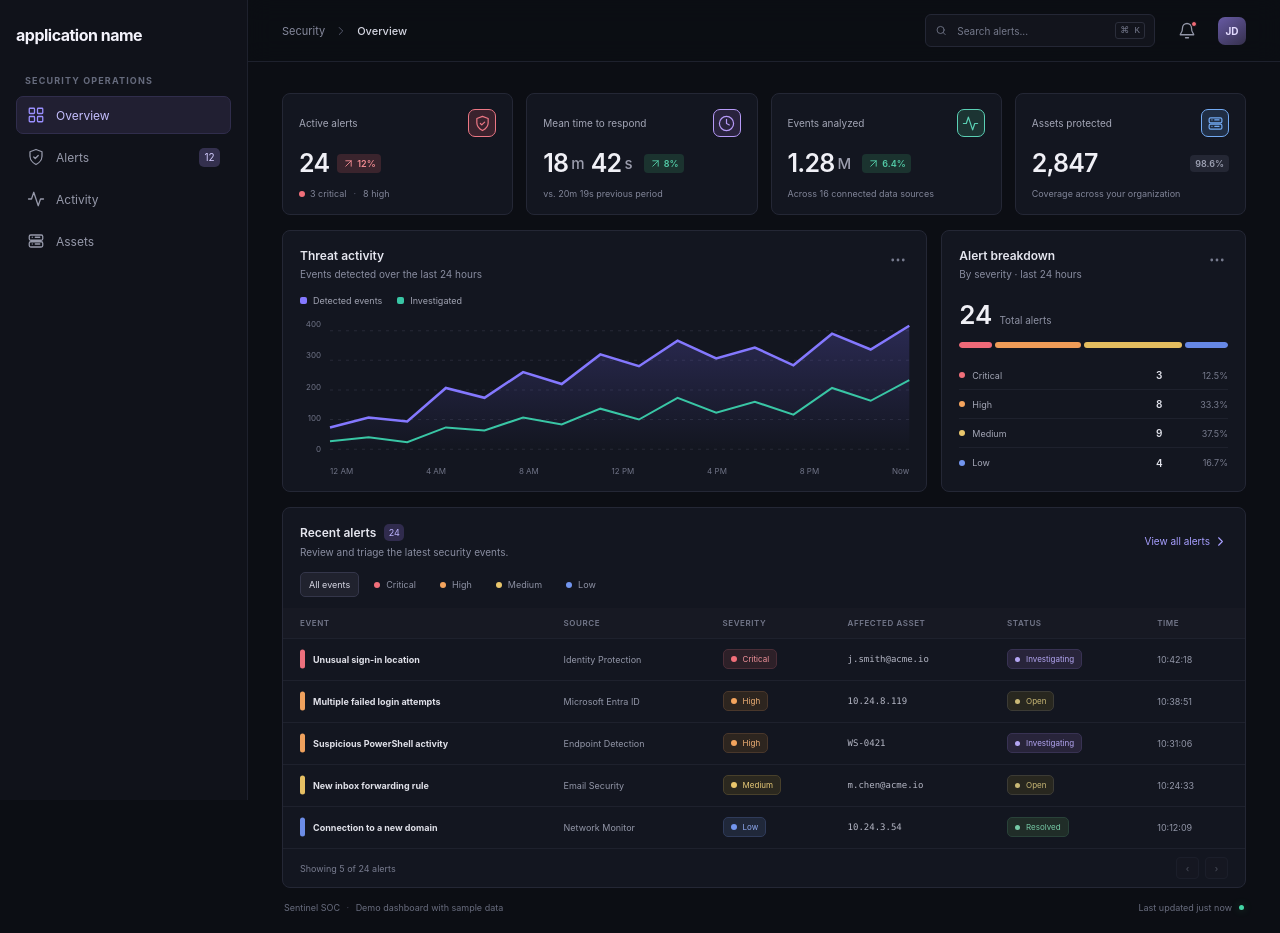
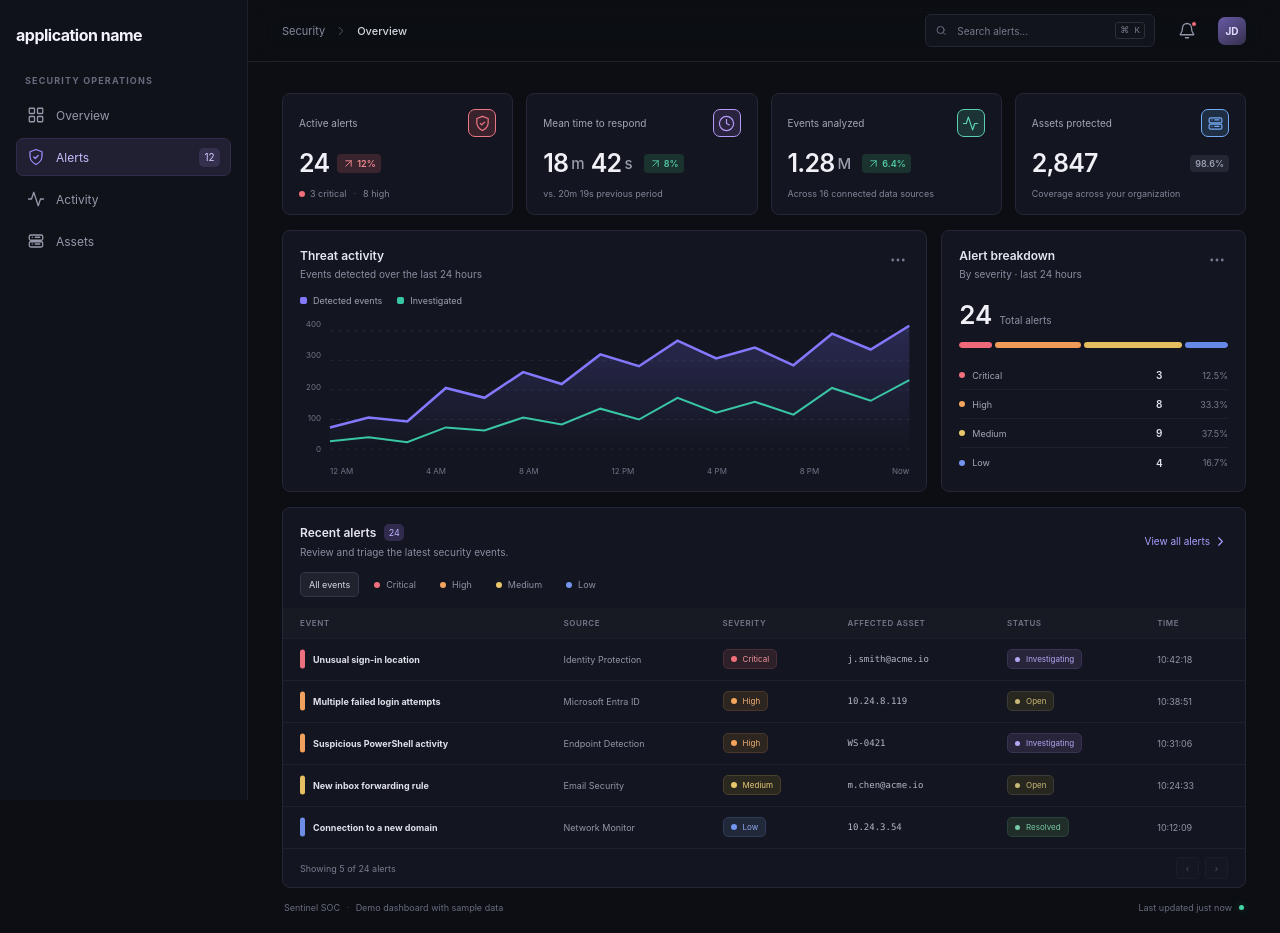
Before and after one commit to Andretjuhh/SOC2, a React (Vite) app in the folder frontend/: page /alerts in a window 1280 px wide. Built offline with nearby package versions, Linux system fonts and the light colour scheme.

Commit message:
Sidebar highlight for current url location, uses .active from css

```diff
--- a/frontend/src/layouts/Sidebar.jsx
+++ b/frontend/src/layouts/Sidebar.jsx
@@ -1,6 +1,6 @@
 import { useState } from 'react'
 import Icon from './Icon.jsx'
-import { Link } from 'react-router-dom'
+import { NavLink } from 'react-router-dom'
 
 function Sidebar() {
   return (
@@ -9,25 +9,25 @@ function Sidebar() {
 
       <div className="nav-label">SECURITY OPERATIONS</div>
       <nav className="main-nav" aria-label="Main navigation">
-        <Link className="nav-link active" to="/overview">
+        <NavLink className="nav-link" to="/overview">
           <Icon name="grid" />
           <span>Overview</span>
-        </Link>
-        <Link className="nav-link" to="/alerts">
+        </NavLink>
+        <NavLink className="nav-link" to="/alerts">
           <span className="nav-icon">
             <Icon name="shield" />
           </span>
           <span>Alerts</span>
           <span className="nav-count">12</span>
-        </Link>
-        <Link className="nav-link" to="/activity">
+        </NavLink>
+        <NavLink className="nav-link" to="/activity">
           <Icon name="activity" />
           <span>Activity</span>
-        </Link>
-        <Link className="nav-link" to="/assets">
+        </NavLink>
+        <NavLink className="nav-link" to="/assets">
           <Icon name="server" />
           <span>Assets</span>
-        </Link>
+        </NavLink>
       </nav>
     </aside>
   )
--- a/frontend/src/styles/App.css
+++ b/frontend/src/styles/App.css
@@ -37,7 +37,7 @@
   color: #f3f2fb;
   font-size: 16px;
   font-weight: 700;
-  letter-spacing: -.5px;
+  letter-spacing: -0.5px;
 }
 
 .brand-name span {
@@ -136,7 +136,9 @@
   color: #9699aa;
   font-size: 12px;
   text-decoration: none;
-  transition: color .15s, background .15s;
+  transition:
+    color 0.15s,
+    background 0.15s;
 }
 
 .nav-link:hover {
@@ -297,7 +299,9 @@
   border: 1px solid #2b2e3b;
   border-radius: 3px;
   color: #73778a;
-  font: 9px ui-monospace, monospace;
+  font:
+    9px ui-monospace,
+    monospace;
 }
 
 .icon-button {
@@ -363,7 +367,7 @@
   color: #f0f0f6;
   font-size: clamp(23px, 2.4vw, 29px);
   font-weight: 600;
-  letter-spacing: -.8px;
+  letter-spacing: -0.8px;
 }
 
 .wave {
@@ -472,7 +476,7 @@
   color: #f0f0f6;
   font-size: 25px;
   font-weight: 600;
-  letter-spacing: -.8px;
+  letter-spacing: -0.8px;
   white-space: nowrap;
 }
 
@@ -554,7 +558,7 @@
 
 .insights-grid {
   display: grid;
-  grid-template-columns: minmax(0, 1.8fr) minmax(245px, .85fr);
+  grid-template-columns: minmax(0, 1.8fr) minmax(245px, 0.85fr);
   gap: 14px;
   margin-bottom: 15px;
 }
@@ -857,7 +861,7 @@
   color: #74788b;
   font-size: 8px;
   font-weight: 600;
-  letter-spacing: .55px;
+  letter-spacing: 0.55px;
 }
 
 .alerts-table th:first-child,
@@ -1016,7 +1020,7 @@
 }
 
 .pagination-button:disabled {
-  opacity: .5;
+  opacity: 0.5;
 }
 
 .dashboard-footer {
@@ -1075,7 +1079,7 @@
   }
 
   .insights-grid {
-    grid-template-columns: minmax(0, 1.5fr) minmax(225px, .9fr);
+    grid-template-columns: minmax(0, 1.5fr) minmax(225px, 0.9fr);
   }
 }
 
@@ -1283,6 +1287,6 @@
   *::before,
   *::after {
     scroll-behavior: auto !important;
-    transition-duration: .01ms !important;
+    transition-duration: 0.01ms !important;
   }
 }
```
